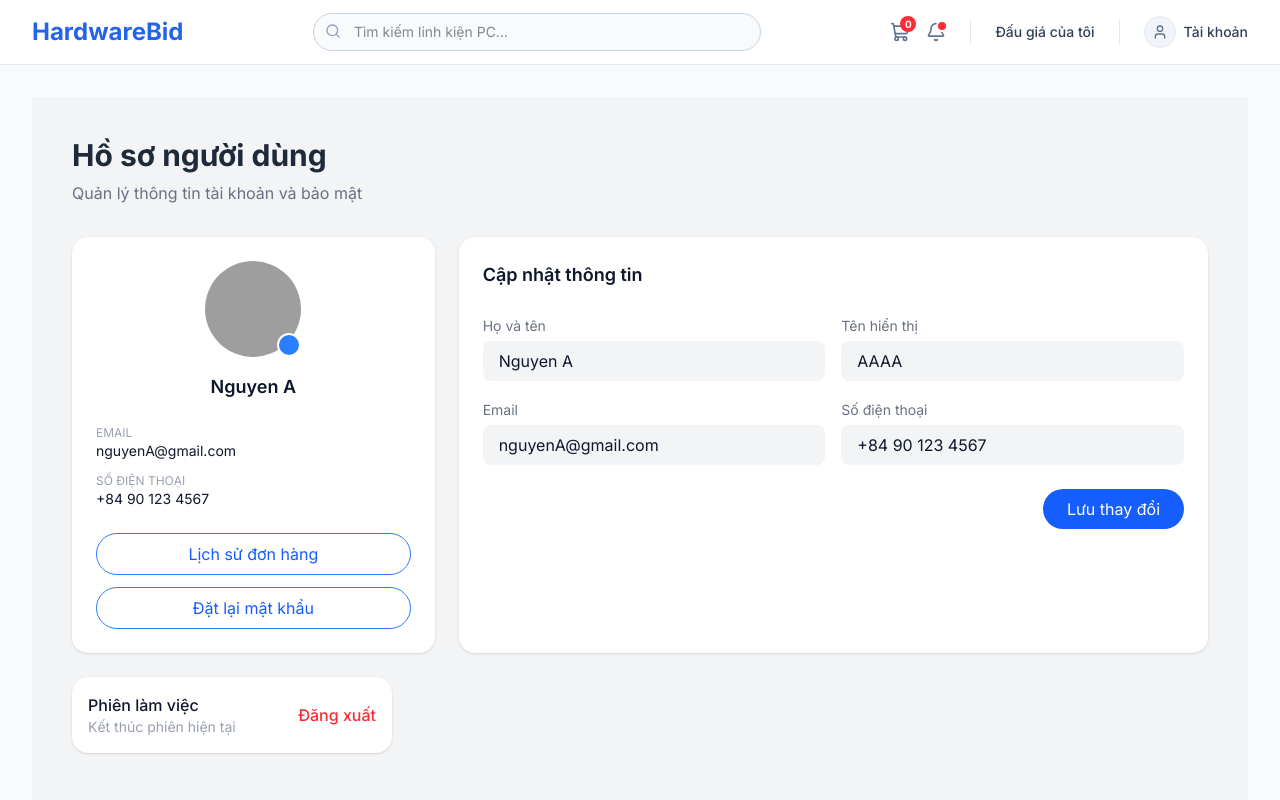
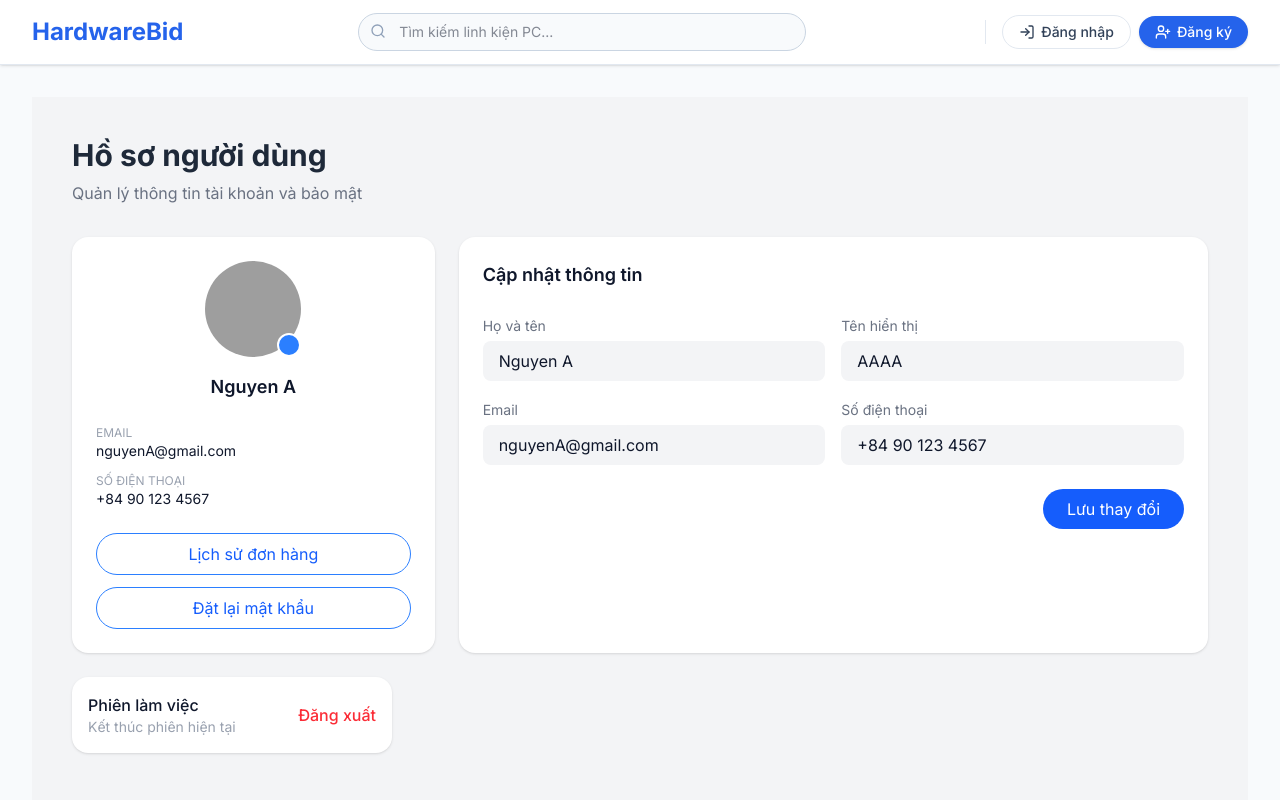
Before and after one commit to trungbb7/Reverse-Auction, a React (Vite) app in the folder Reverse-Auction-FE/: page /profile in a window 1280 px wide. Shown: the top 800 px of the page. Built offline with nearby package versions, Linux system fonts and the light colour scheme; no server answers; grey boxes are pictures that could not be loaded.

Commit message:
feat: update header with auth status

```diff
--- a/Reverse-Auction-FE/src/components/Auth/authSlice.ts
+++ b/Reverse-Auction-FE/src/components/Auth/authSlice.ts
@@ -15,7 +15,7 @@ const refreshToken = localStorage.getItem("refreshToken") || "";
 const initialState: AuthState = {
   accessToken,
   refreshToken,
-  logged: false,
+  logged: !!accessToken,
 };
 
 const authSlice = createSlice({
@@ -41,8 +41,11 @@ const authSlice = createSlice({
       localStorage.setItem("accessToken", "");
       localStorage.setItem("refreshToken", "");
     },
+    updateUser: (state, action: PayloadAction<User>) => {
+      state.user = action.payload;
+    },
   },
 });
 
-export const { loginUser, logoutUser } = authSlice.actions;
+export const { loginUser, logoutUser, updateUser } = authSlice.actions;
 export default authSlice.reducer;
--- a/Reverse-Auction-FE/src/components/layout/Header.tsx
+++ b/Reverse-Auction-FE/src/components/layout/Header.tsx
@@ -1,13 +1,74 @@
-import { Search, ShoppingCart, User, Bell, Menu } from "lucide-react";
-import { Link } from "react-router";
+import { useState, useRef, useEffect } from "react";
+import {
+  Search,
+  ShoppingCart,
+  Bell,
+  Menu,
+  LogIn,
+  UserPlus,
+  LogOut,
+  UserCircle,
+  ChevronDown,
+} from "lucide-react";
+import { Link, useNavigate } from "react-router";
+import { useAppSelector, useAppDispatch } from "@/hooks/redux";
+import { logoutUser, updateUser } from "@/components/Auth/authSlice";
+import { fetchUser } from "@/services/userService";
 
 interface HeaderProps {
   isAdmin?: boolean;
 }
 
 const Header = ({ isAdmin = false }: HeaderProps) => {
+  const { logged, user } = useAppSelector((state) => state.auth);
+  const dispatch = useAppDispatch();
+  const navigate = useNavigate();
+  const [dropdownOpen, setDropdownOpen] = useState(false);
+  const dropdownRef = useRef<HTMLDivElement>(null);
+
+  // Close dropdown when clicking outside
+  useEffect(() => {
+    const handleClickOutside = (e: MouseEvent) => {
+      if (
+        dropdownRef.current &&
+        !dropdownRef.current.contains(e.target as Node)
+      ) {
+        setDropdownOpen(false);
+      }
+    };
+    document.addEventListener("mousedown", handleClickOutside);
+    return () => document.removeEventListener("mousedown", handleClickOutside);
+  }, []);
+
+  // Fetch user
+  useEffect(() => {
+    async function updateUserInfo() {
+      const user = await fetchUser();
+      dispatch(updateUser(user));
+    }
+    updateUserInfo();
+  }, [dispatch]);
+
+  const handleLogout = () => {
+    dispatch(logoutUser());
+    setDropdownOpen(false);
+    navigate("/auth/login");
+  };
+
+  // Get display name: fullName from store, fallback to email prefix
+  const displayName =
+    user?.fullName || user?.email?.split("@")[0] || "Tài khoản";
+
+  // Generate avatar initials
+  const initials = displayName
+    .split(" ")
+    .map((w) => w[0])
+    .slice(0, 2)
+    .join("")
+    .toUpperCase();
+
   return (
-    <header className="sticky top-0 z-50 w-full border-b border-slate-200 bg-white">
+    <header className="sticky top-0 z-50 w-full border-b border-slate-200 bg-white shadow-sm">
       <div className="flex h-16 items-center px-4 md:px-6 lg:px-8 max-w-7xl mx-auto w-full">
         {/* Mobile menu button */}
         <button className="mr-4 md:hidden text-slate-500 hover:text-slate-900">
@@ -40,8 +101,8 @@ const Header = ({ isAdmin = false }: HeaderProps) => {
         )}
 
         {/* Right Actions */}
-        <div className="ml-auto flex items-center gap-4">
-          {!isAdmin && (
+        <div className="ml-auto flex items-center gap-3">
+          {!isAdmin && logged && (
             <Link
               to="/cart"
               className="text-slate-500 hover:text-primary-600 transition-colors relative"
@@ -53,34 +114,99 @@ const Header = ({ isAdmin = false }: HeaderProps) => {
             </Link>
           )}
 
+          {logged && (
             <button className="text-slate-500 hover:text-primary-600 transition-colors relative">
               <Bell className="h-5 w-5" />
               <span className="absolute top-0 right-0 h-2 w-2 rounded-full bg-red-500 ring-2 ring-white"></span>
             </button>
+          )}
 
-          <div className="h-6 w-px bg-slate-200 mx-2 hidden sm:block"></div>
-
-          {!isAdmin && (
+          {!isAdmin && logged && (
+            <>
+              <div className="h-6 w-px bg-slate-200 mx-1 hidden sm:block"></div>
               <Link
                 to="/my-auctions"
                 className="hidden md:flex items-center gap-2 text-sm font-medium text-slate-700 hover:text-primary-600 transition-colors"
               >
                 Đấu giá của tôi
               </Link>
+            </>
           )}
 
-          {!isAdmin && (
-            <div className="h-6 w-px bg-slate-200 mx-2 hidden sm:block"></div>
-          )}
+          <div className="h-6 w-px bg-slate-200 mx-1 hidden sm:block"></div>
+
+          {/* Auth section */}
+          {logged ? (
+            /* Logged in: Avatar + dropdown */
+            <div className="relative" ref={dropdownRef}>
+              <button
+                onClick={() => setDropdownOpen((prev) => !prev)}
+                className="flex items-center gap-2 rounded-full px-2 py-1 hover:bg-slate-100 transition-colors"
+              >
+                <div className="flex h-8 w-8 items-center justify-center rounded-full bg-primary-600 text-white text-xs font-bold select-none">
+                  {initials}
+                </div>
+                <span className="hidden sm:inline-block text-sm font-medium text-slate-700 max-w-[120px] truncate">
+                  {displayName}
+                </span>
+                <ChevronDown
+                  className={`h-4 w-4 text-slate-400 transition-transform duration-200 ${dropdownOpen ? "rotate-180" : ""}`}
+                />
+              </button>
+
+              {/* Dropdown menu */}
+              {dropdownOpen && (
+                <div className="absolute right-0 mt-2 w-52 rounded-xl border border-slate-200 bg-white shadow-lg py-1 animate-in fade-in slide-in-from-top-2 duration-150">
+                  {/* User info header */}
+                  <div className="px-4 py-3 border-b border-slate-100">
+                    <p className="text-sm font-semibold text-slate-800 truncate">
+                      {displayName}
+                    </p>
+                    <p className="text-xs text-slate-400 truncate mt-0.5">
+                      {user?.email}
+                    </p>
+                  </div>
+
                   <Link
                     to="/profile"
-            className="flex items-center gap-2 text-sm font-medium text-slate-700 hover:text-primary-600 transition-colors"
+                    onClick={() => setDropdownOpen(false)}
+                    className="flex items-center gap-2.5 px-4 py-2.5 text-sm text-slate-700 hover:bg-slate-50 hover:text-primary-600 transition-colors"
                   >
-            <div className="flex h-8 w-8 items-center justify-center rounded-full bg-slate-100 border border-slate-200">
-              <User className="h-4 w-4 text-slate-500" />
+                    <UserCircle className="h-4 w-4" />
+                    Hồ sơ của tôi
+                  </Link>
+
+                  <div className="border-t border-slate-100 my-1"></div>
+
+                  <button
+                    onClick={handleLogout}
+                    className="flex w-full items-center gap-2.5 px-4 py-2.5 text-sm text-red-500 hover:bg-red-50 transition-colors"
+                  >
+                    <LogOut className="h-4 w-4" />
+                    Đăng xuất
+                  </button>
                 </div>
-            <span className="hidden sm:inline-block">Tài khoản</span>
+              )}
+            </div>
+          ) : (
+            /* Not logged in: Login + Register buttons */
+            <div className="flex items-center gap-2">
+              <Link
+                to="/auth/login"
+                className="flex items-center gap-1.5 px-4 py-1.5 rounded-full text-sm font-medium text-slate-700 border border-slate-200 hover:border-primary-500 hover:text-primary-600 transition-all"
+              >
+                <LogIn className="h-4 w-4" />
+                <span className="hidden sm:inline">Đăng nhập</span>
               </Link>
+              <Link
+                to="/auth/register"
+                className="flex items-center gap-1.5 px-4 py-1.5 rounded-full text-sm font-medium text-white bg-primary-600 hover:bg-primary-700 transition-all shadow-sm"
+              >
+                <UserPlus className="h-4 w-4" />
+                <span className="hidden sm:inline">Đăng ký</span>
+              </Link>
+            </div>
+          )}
         </div>
       </div>
     </header>
--- a/Reverse-Auction-FE/src/hooks/redux.ts
+++ b/Reverse-Auction-FE/src/hooks/redux.ts
@@ -1,5 +1,5 @@
 import type { AppDispatch, RootState } from "@/store";
 import { useDispatch, useSelector } from "react-redux";
 
-export const useAppDispatch = useDispatch.withTypes<AppDispatch>;
-export const useAppSelector = useSelector.withTypes<RootState>;
+export const useAppDispatch = useDispatch.withTypes<AppDispatch>();
+export const useAppSelector = useSelector.withTypes<RootState>();
--- a/Reverse-Auction-FE/src/services/bidService.ts
+++ b/Reverse-Auction-FE/src/services/bidService.ts
@@ -13,16 +13,21 @@ export const bidService = {
     return response.data;
   },
 
-  updateBid: async (bidId: string | number, data: Omit<BidRequest, "auctionId">): Promise<Bid> => {
+  updateBid: async (
+    bidId: string | number,
+    data: Omit<BidRequest, "auctionId">,
+  ): Promise<Bid> => {
     const response = await api.put(`/bids/${bidId}`, data);
     return response.data;
   },
 
-  getMyBidForAuction: async (auctionId: string | number): Promise<Bid | null> => {
+  getMyBidForAuction: async (
+    auctionId: string | number,
+  ): Promise<Bid | null> => {
     try {
       const response = await api.get(`/bids/my`, { params: { auctionId } });
       return response.data;
-    } catch (error: any) {
+    } catch (error) {
       if (error.response?.status === 404) {
         return null;
       }
--- /dev/null
+++ b/Reverse-Auction-FE/src/services/userService.ts
@@ -0,0 +1,8 @@
+import type { User } from "@/types/user";
+import api from "@/utils/axios";
+
+export const fetchUser = async () => {
+  const res = await api.get("/users/me");
+  const user = res.data as User;
+  return user;
+};
--- a/Reverse-Auction-FE/src/utils/axios.ts
+++ b/Reverse-Auction-FE/src/utils/axios.ts
@@ -1,3 +1,5 @@
+import { logoutUser } from "@/components/Auth/authSlice";
+import { store } from "@/store";
 import axios, { AxiosError, type InternalAxiosRequestConfig } from "axios";
 
 const api = axios.create({
@@ -83,6 +85,7 @@ api.interceptors.response.use(
         localStorage.setItem("accessToken", "");
         localStorage.setItem("refreshToken", "");
         handleQueue(refreshError, null);
+        store.dispatch(logoutUser());
         return Promise.reject(refreshError);
       } finally {
         isRefreshing = false;
```
Also changed, not shown: Reverse-Auction-FE/src/components/pages/Profile.tsx (+18 -22 lines). Lines whose indentation alone changed are shown as unchanged.
